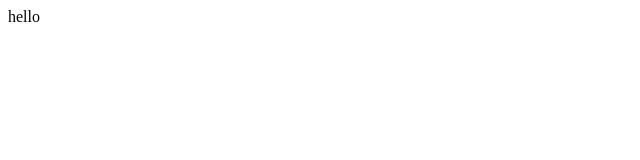
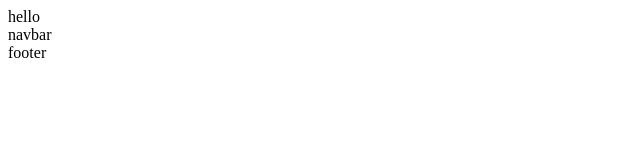
Before and after one commit to mustafamaaz/hello, a plain HTML site: page index.html in a window 1280 px wide. Shown: the full height of the page, 0-640 px from the left. Drawn offline with Linux system fonts and the light colour scheme.

Commit message:
added world

```diff
--- a/index.html
+++ b/index.html
@@ -1 +1,6 @@
 <div>hello</div>
+<div>navbar</div>
+
+
+
+<div>footer</div>
```
